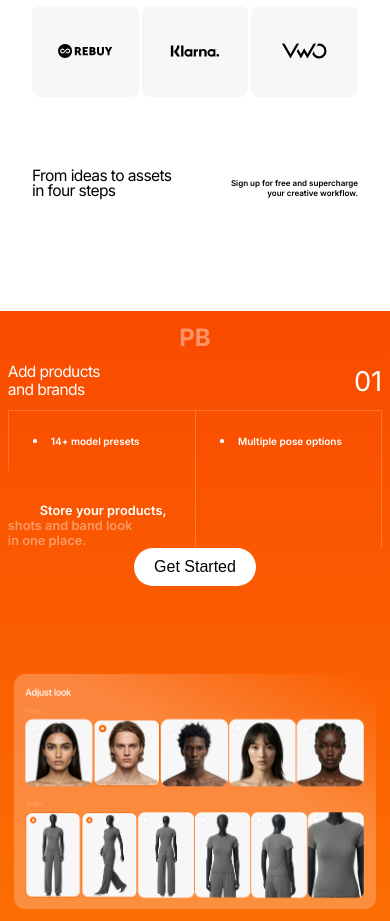
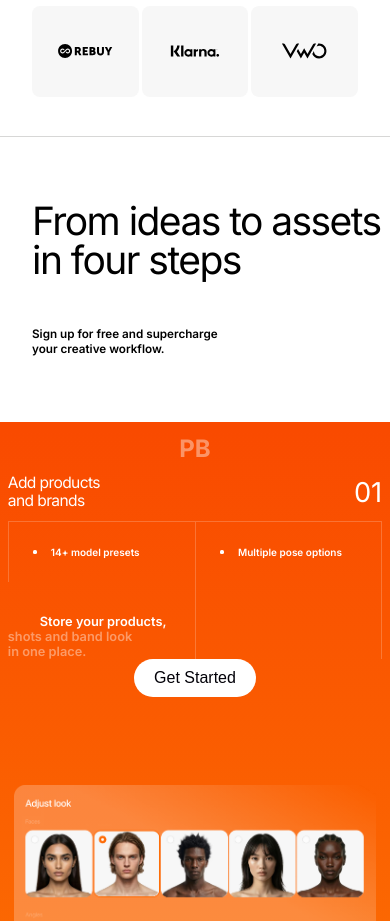
Before and after one commit to veer-pratap-bhadoria/landing-page, a React (Vite) app: page / in a window 390 px wide. Shown: the part 3340-4261 px from the top of the page. Built offline with nearby package versions, Linux system fonts and the light colour scheme.

Commit message:
initial commit

```diff
--- a/src/App.css
+++ b/src/App.css
@@ -1578,9 +1578,27 @@ font-weight: 600;
   }
 
   .small-one{
-    line-height: 2vw;
-    font-size: 10px;
-  }
+    line-height: 3.5vw;
+    align-items: flex-start;
+    font-size: 3vw;
+  }
+
+  .big-one{
+    font-size: 10vw;
+    line-height: 10vw;
+  }
+
+.big-text{
+  align-items: flex-start;
+  padding: 0 0 0 0;
+  justify-content: flex-start;
+  flex-direction: column;
+  padding-left: 2rem;
+  row-gap: 3rem;
+  padding-bottom: 4rem;
+  padding-top: 4rem;
+  border-top: 1px solid #d7d7d6
+}
 
   .faq-section{
     flex-direction: column;
@@ -1734,15 +1752,10 @@ font-weight: 600;
   font-size: 1rem;
 }
 
-.small-one{
-  line-height: 2.7vw;
-  font-size: 8px;
-}
-
-.big-one{
+ .small-one{
   line-height: 4vw;
-  font-size: 4vw;
-}
+}
+
 
 }
 
```
